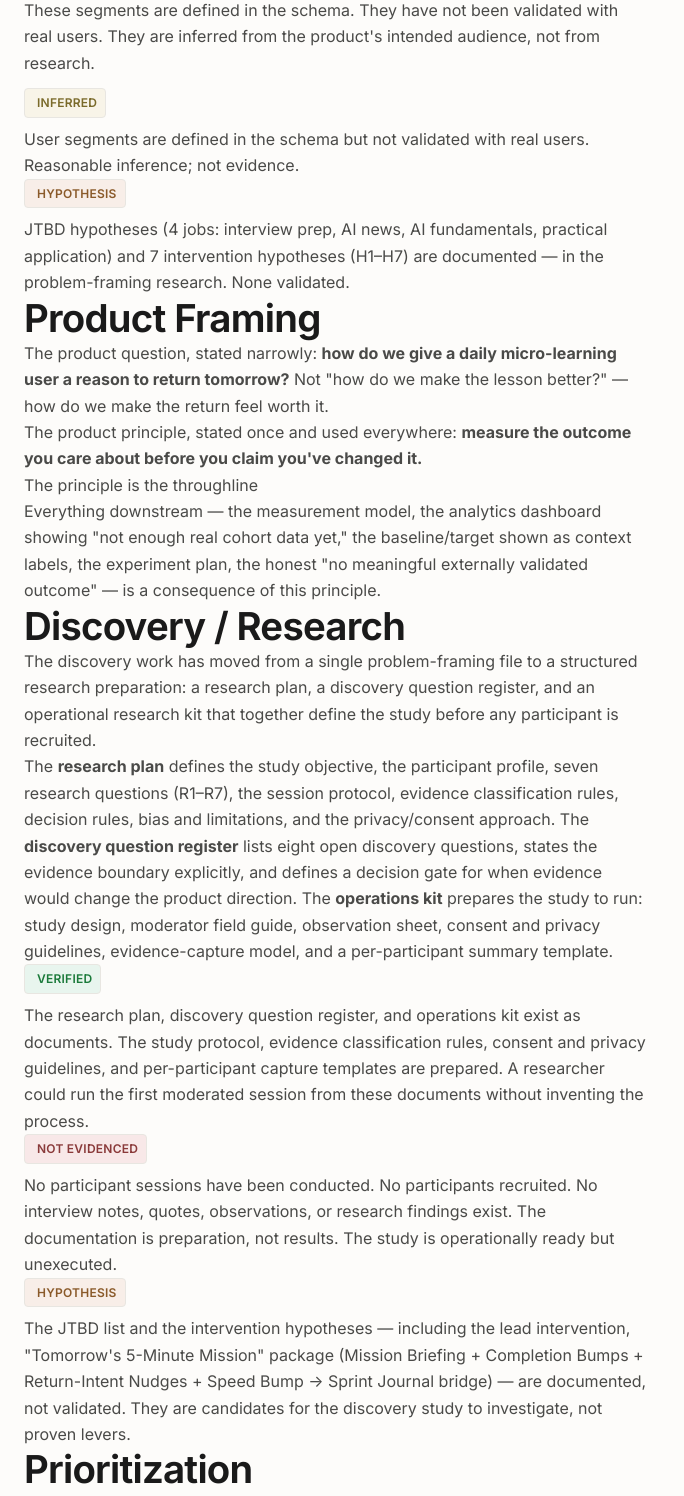
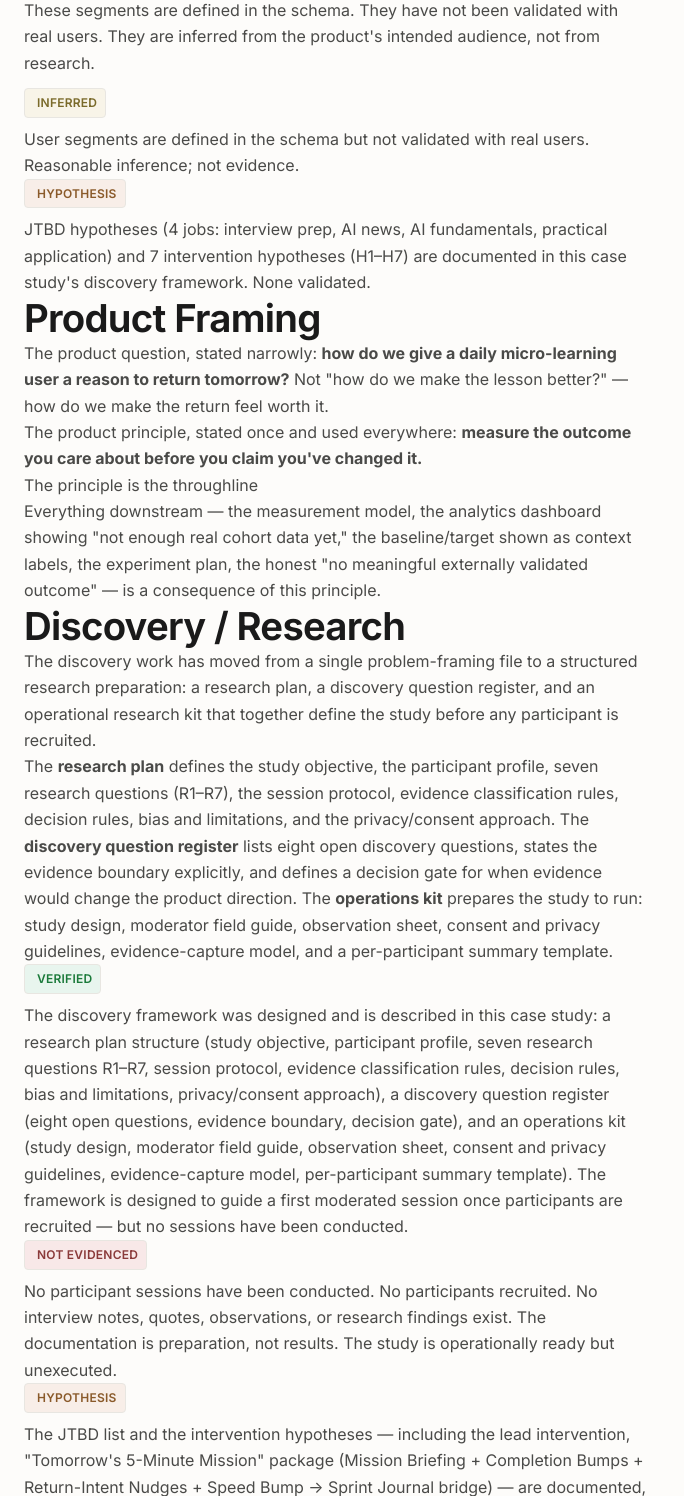
Before and after one commit to asimk714/asim-portfolio, a Flask app: page /work/unrot/ in a window 1280 px wide. Shown: the part 1993-3489 px from the top of the page, without its empty margins (0-684 px from the left). Run offline with Flask 3, Linux system fonts and the light colour scheme.

Commit message:
fix evidence provenance and contact verification wording

```diff
--- a/templates/_contact.html
+++ b/templates/_contact.html
@@ -110,7 +110,7 @@
 
     <!-- Implementation note -->
     <p class="text-muted animate-in animate-in--delay-2" style="margin-top: var(--space-5); font-size: var(--text-xs); text-align: center; max-width: 420px; margin-inline: auto; letter-spacing: var(--tracking-wider);">
-      Email and phone verified from supplied resume. GitHub verified.
+      Contact details from supplied resume. GitHub verified.
       Resume PDF placed at <code>static/assets/resume/Asim-Kumar-Resume.pdf</code>.
     </p>
   </div>
--- a/templates/work/unrot.html
+++ b/templates/work/unrot.html
@@ -173,7 +173,7 @@
         <span class="evidence-label evidence-label--hypothesis">Hypothesis</span>
         <p class="body-text" style="margin-top: var(--space-2);">
           JTBD hypotheses (4 jobs: interview prep, AI news, AI fundamentals, practical application)
-          and 7 intervention hypotheses (H1–H7) are documented — in the problem-framing research.
+          and 7 intervention hypotheses (H1–H7) are documented in this case study's discovery framework.
           None validated.
         </p>
       </div>
@@ -227,10 +227,14 @@
       <div class="label-block">
         <span class="evidence-label evidence-label--verified">Verified</span>
         <p class="body-text" style="margin-top: var(--space-2);">
-          The research plan, discovery question register, and operations kit exist as documents. The study
-          protocol, evidence classification rules, consent and privacy guidelines, and per-participant
-          capture templates are prepared. A researcher could run the first moderated session from these
-          documents without inventing the process.
+          The discovery framework was designed and is described in this case study: a research plan
+          structure (study objective, participant profile, seven research questions R1–R7, session
+          protocol, evidence classification rules, decision rules, bias and limitations, privacy/consent
+          approach), a discovery question register (eight open questions, evidence boundary, decision
+          gate), and an operations kit (study design, moderator field guide, observation sheet, consent
+          and privacy guidelines, evidence-capture model, per-participant summary template). The framework
+          is designed to guide a first moderated session once participants are recruited — but no sessions
+          have been conducted.
         </p>
       </div>
       <div class="label-block">
@@ -571,7 +575,7 @@
         <div class="evidence-item">
           <span class="evidence-label evidence-label--verified">Verified</span>
           <div><strong>Research Preparation — research plan, discovery question register, operations kit</strong>
-            <p class="muted-paragraph" style="margin-top: var(--space-1);">Research plan (R1–R7, protocol, evidence classification, decision rules, privacy/consent), discovery question register (8 open questions, evidence boundary, decision gate), and operations kit (study design, moderator field guide, observation sheet, consent & privacy, evidence-capture model, per-participant summary). Documents exist. Study is operationally ready but unexecuted.</p></div>
+            <p class="muted-paragraph" style="margin-top: var(--space-1);">Research plan (R1–R7, protocol, evidence classification, decision rules, privacy/consent), discovery question register (8 open questions, evidence boundary, decision gate), and operations kit (study design, moderator field guide, observation sheet, consent & privacy, evidence-capture model, per-participant summary). The framework is designed to guide a first moderated session once participants are recruited — but no sessions have been conducted.</p></div>
         </div>
         <div class="evidence-item">
           <span class="evidence-label evidence-label--not-evidenced">Not evidenced</span>
```
Also changed, not shown: docs/EVIDENCE-MODEL.md (+4 -4 lines).
